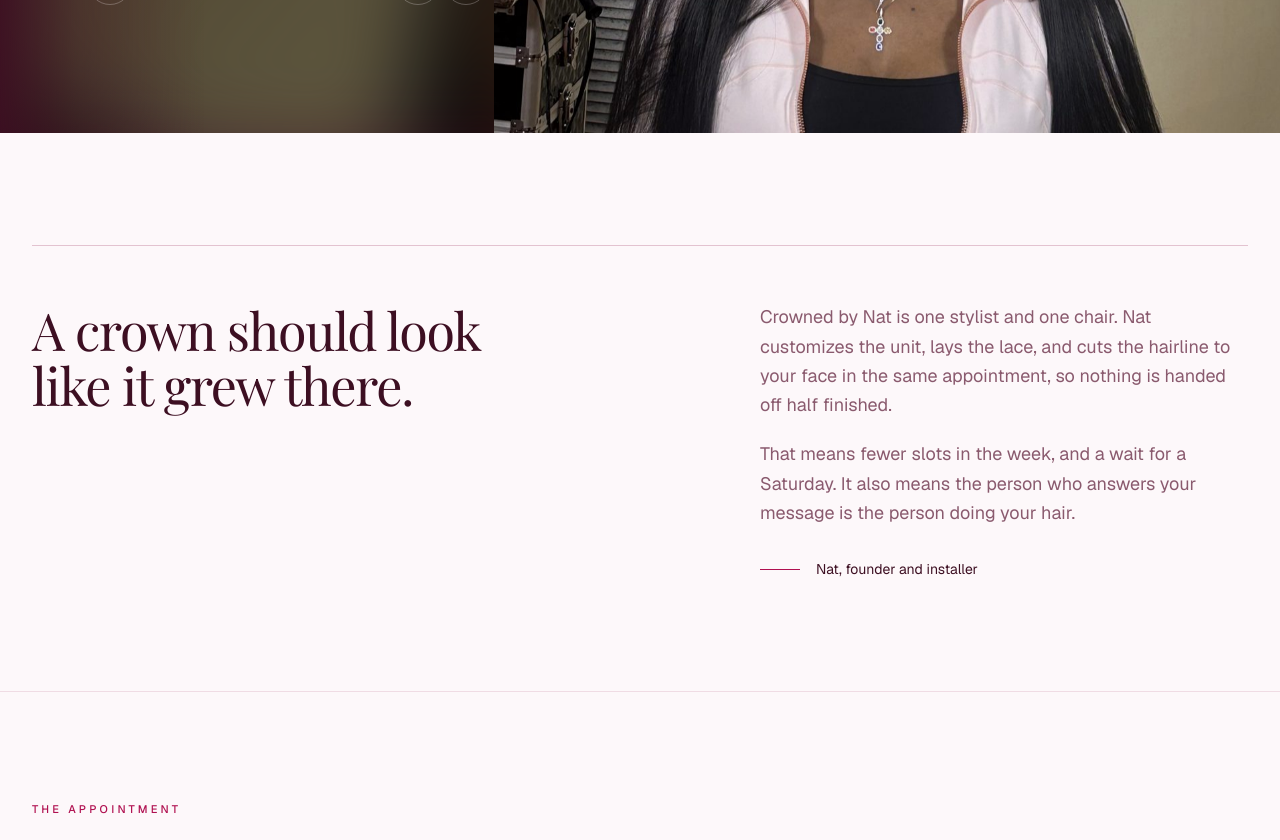
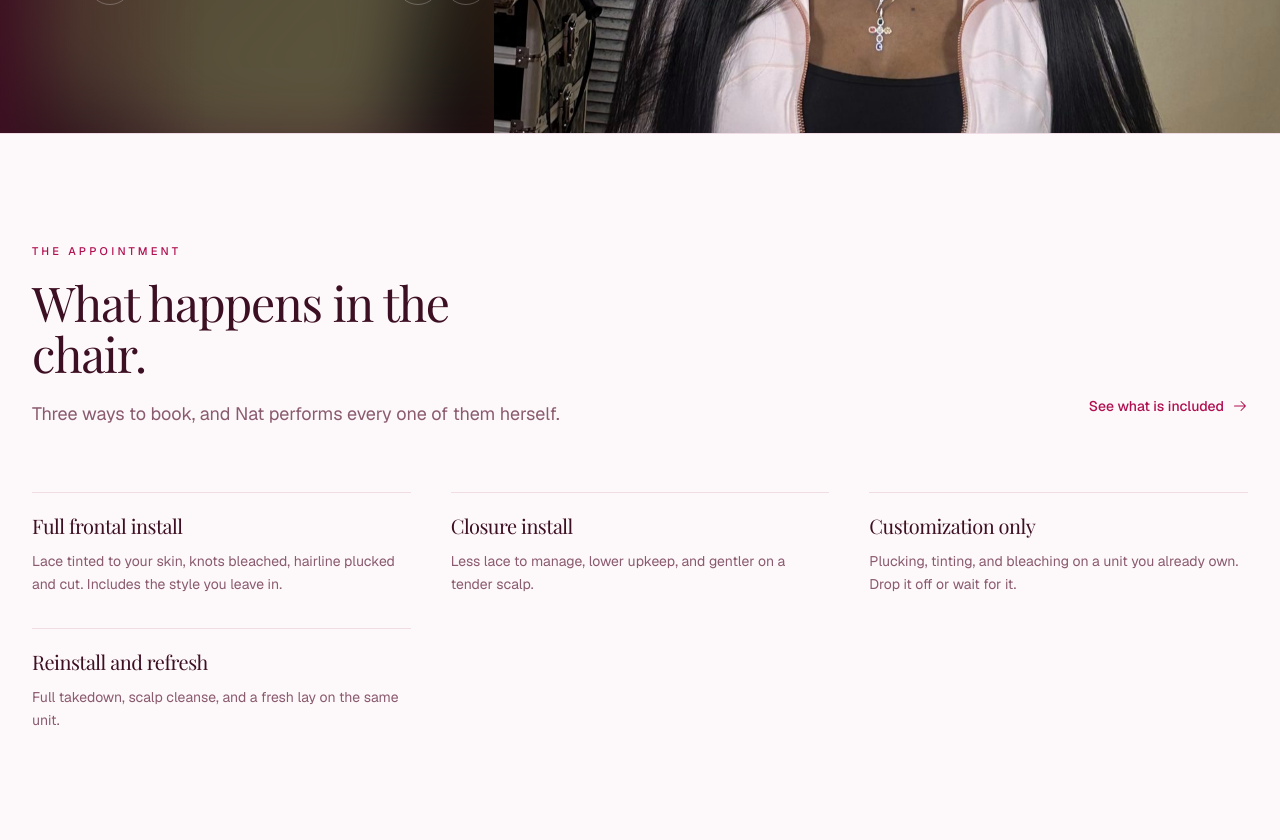
Before and after one commit to mechebi0/wig-install-site, a Next.js app: page / in a window 1280 px wide. Shown: the part 620-1460 px from the top of the page. Built offline with nearby package versions, Linux system fonts and the light colour scheme; no server answers; the database is empty.

Commit message:
Remove homepage-only Meet Nat section
Co-Authored-By: Claude Sonnet 5 <noreply@anthropic.com>

```diff
--- a/app/page.tsx
+++ b/app/page.tsx
@@ -1,6 +1,5 @@
 import { LocationStrip } from "@/components/location-strip";
 import { HeroCarousel } from "@/components/hero-carousel";
-import { Intro } from "@/components/intro";
 import {
   ClosingTeasers,
   CollectionShowcase,
@@ -15,13 +14,12 @@ import { LOCATIONS, QUESTIONS, SERVICES, STUDIO } from "@/lib/content";
  * The homepage is a premium introduction and a visual directory. It is not a
  * table of contents, and it is not the site.
  *
- * Eight blocks, and every one of them is either the brand or a way forward:
+ * Seven blocks, and every one of them is either the brand or a way forward:
  *
  *   Strip         one slim band saying where Nat is currently booking. The
  *                 mark itself is in the nav bar directly above it.
  *   Hero          the full-width crossfading carousel: the proposition, the
  *                 two actions, and six of her installs.
- *   Intro         a short typographic brand statement, Nat named as installer
  *   Services      the three appointments by name, no prices, out to /book
  *   Collections   all six, as cards, then out to /gallery
  *   Featured      six recent installs, none of them a hero slide, each out to
@@ -127,7 +125,6 @@ export default function Home() {
       */}
       <LocationStrip />
       <HeroCarousel />
-      <Intro />
       <ServiceSummary />
       <CollectionShowcase />
       <FeaturedInstalls />
```
